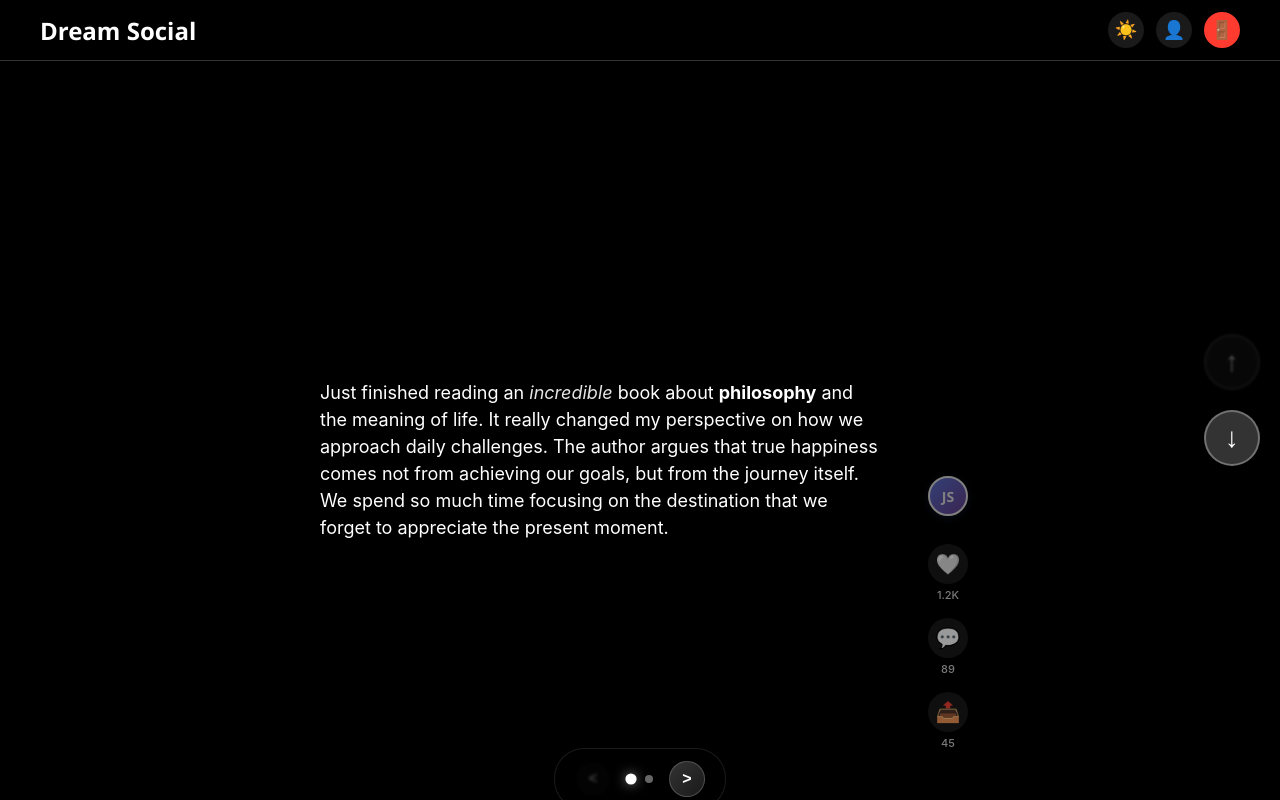
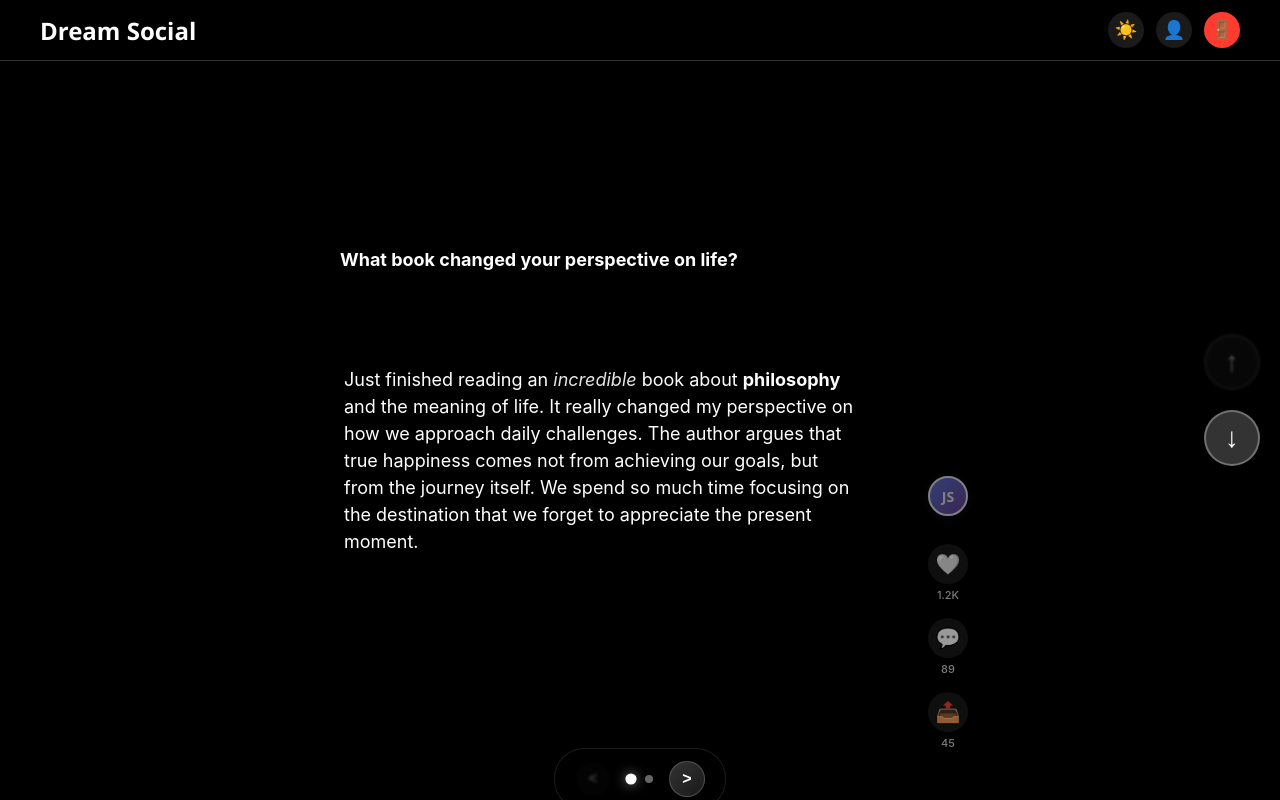
Before and after one commit to dytruong/dream.all-in-one, a React (Create React App) app in the folder src/frontend/: page /newsfeed in a window 1280 px wide. Built offline with nearby package versions, Linux system fonts and the light colour scheme; sample sign-in values are in the browser's storage.

Commit message:
feat: Add question section to posts in Newsfeed component for enhanced user engagement

```diff
--- a/src/frontend/src/components/Newsfeed.css
+++ b/src/frontend/src/components/Newsfeed.css
@@ -375,6 +375,56 @@
   background: #fff; /* Solid white background in light mode */
 }
 
+/* Question Section - Liền kề box container của câu trả lời */
+.post-question {
+  padding: 0 20px;
+  margin: 0;
+  position: relative;
+  z-index: 30;
+  background: transparent;
+  box-shadow: none;
+  backdrop-filter: none;
+  border-radius: 0;
+}
+
+.dark .post-question {
+  background: transparent;
+  border-bottom: none;
+}
+
+.light .post-question {
+  background: transparent;
+  border-bottom: none;
+}
+
+.question-content {
+  display: block;
+  padding: 0;
+  margin: 0;
+}
+
+.question-icon {
+  display: none;
+}
+
+.question-text {
+  font-size: 18px;
+  font-weight: 700;
+  line-height: 1.3;
+  margin: 0;
+  padding: 0;
+  text-align: left;
+  font-family: -apple-system, BlinkMacSystemFont, 'Segoe UI', Roboto, Helvetica, Arial, sans-serif;
+}
+
+.dark .question-text {
+  color: #fff;
+}
+
+.light .question-text {
+  color: #000;
+}
+
 /* Right Sidebar - TikTok Style */
 .right-sidebar {
   position: absolute;
@@ -525,10 +575,11 @@
   display: none; /* Hide old user info section */
 }
 
-/* Post Text - MAIN FOCUS - Full Width TikTok Style */
+/* Post Text - MAIN FOCUS - Gần câu hỏi hơn */
 .post-text {
   text-align: left;
-  padding: 20px 0;
+  padding: 0;
+  padding-top: 0; /* Loại bỏ padding top để sát câu hỏi */
   max-width: 100%;
   width: 100%; /* Full width */
   animation: none;
--- a/src/frontend/src/components/Newsfeed.tsx
+++ b/src/frontend/src/components/Newsfeed.tsx
@@ -15,6 +15,7 @@ interface Post {
   user: string;
   userAvatar: string;
   text: string;
+  question?: string; // Câu hỏi hiển thị ở trên cùng
   highlightedWords?: string[];
   likes: number;
   comments: number;
@@ -191,6 +192,7 @@ const Newsfeed: React.FC = () => {
         id: '1',
         user: 'John Smith',
         userAvatar: 'JS',
+        question: 'What book changed your perspective on life?',
         text: 'Just finished reading an *incredible* book about **philosophy** and the meaning of life. It really changed my perspective on how we approach daily challenges. The author argues that true happiness comes not from achieving our goals, but from the journey itself. We spend so much time focusing on the destination that we forget to appreciate the present moment. Every step, every struggle, every small victory is part of what makes life meaningful. **Highly recommend** to anyone seeking deeper understanding! 📚✨ #philosophy #mindfulness #bookrecommendation',
         highlightedWords: [],
         likes: 1234,
@@ -203,6 +205,7 @@ const Newsfeed: React.FC = () => {
         id: '2',
         user: 'Mary Johnson',
         userAvatar: 'MJ',
+        question: 'What does coding mean to you?',
         text: 'Coding is not just about writing code, it\'s about **solving problems** and *creating solutions* that make people\'s lives better. Every line of code is an opportunity to make a difference. After 10 years in this industry, I\'ve learned that the best developers are not those who know every syntax or framework, but those who can **empathize with users** and understand the real problems they face. Technology is just a tool - what matters is how we use it to build something meaningful. Whether you\'re building a small app or a large system, always remember: **you\'re building for people, not machines**. Keep that human connection at the heart of everything you create. 💻🚀 #coding #developer #softwareengineering #tech',
         highlightedWords: [],
         likes: 2567,
@@ -215,6 +218,7 @@ const Newsfeed: React.FC = () => {
         id: '3',
         user: 'David Wilson',
         userAvatar: 'DW',
+        question: 'How do you handle failure?',
         text: '**Success** is not final, *failure* is not fatal: it is the **courage to continue** that counts. Keep pushing forward even when things get tough. Your breakthrough might be just around the corner! I\'ve failed more times than I can count - failed job interviews, failed projects, failed relationships. But each failure taught me something valuable. The key is not to avoid failure, but to *learn from it* and **keep moving forward**. When you fall down, you have two choices: stay down or get back up stronger. I choose to get back up every single time. Remember, every successful person you admire has failed countless times - the difference is they didn\'t give up. **Don\'t give up on your dreams**. 💪🎯 #motivation #nevergiveup #success',
         highlightedWords: [],
         likes: 3421,
@@ -227,6 +231,7 @@ const Newsfeed: React.FC = () => {
         id: '4',
         user: 'Sarah Lee',
         userAvatar: 'SL',
+        question: 'When is the right time to start?',
         text: 'The **best time** to plant a tree was 20 years ago. The *second best time* is **now**. Don\'t wait for the perfect moment, take the moment and make it perfect. Start today! I used to be the queen of procrastination - always waiting for the "right time" to start my business, learn that new skill, or pursue my passion. But guess what? The right time never came. Until I realized that there is no perfect moment. Life is messy, chaotic, and unpredictable. If you wait for everything to be perfect, you\'ll be waiting forever. So I stopped waiting and started doing. And you know what happened? Things weren\'t perfect, but they were *real*. And that real progress, no matter how small, beats perfect planning any day. **Take action today**, even if it\'s just one small step. That small step will lead to another, and another, and before you know it, you\'ve traveled miles. 🌱✨ #justdoit #takeaction #motivation #growth',
         highlightedWords: [],
         likes: 5678,
@@ -239,6 +244,7 @@ const Newsfeed: React.FC = () => {
         id: '5',
         user: 'Alex Chen',
         userAvatar: 'AC',
+        question: 'How do you take care of your mental health?',
         text: 'Mental health is just as important as physical health, yet we often neglect it. In our fast-paced world, we\'re constantly bombarded with notifications, deadlines, and expectations. We push ourselves to the limit, thinking that\'s what success looks like. But **true success** includes taking care of your mental wellbeing. I learned this the hard way after experiencing burnout last year. I was working 80-hour weeks, barely sleeping, always stressed. I thought I was being productive, but I was actually destroying myself. It took hitting rock bottom for me to realize that *rest is not laziness* - it\'s necessary for sustainable success. Now I prioritize my mental health: I meditate daily, I take breaks, I say no to things that drain me, and I surround myself with positive people. The result? I\'m more creative, more productive, and infinitely happier. **Take care of your mind** - it\'s the only one you\'ve got. 🧠💚 #mentalhealth #selfcare #wellness #burnout #mindfulness',
         highlightedWords: [],
         likes: 4521,
@@ -251,6 +257,7 @@ const Newsfeed: React.FC = () => {
         id: '6',
         user: 'Emma Rodriguez',
         userAvatar: 'ER',
+        question: 'What can we do about climate change?',
         text: 'Climate change is not a distant threat - it\'s happening right now, and we all have a role to play in fighting it. Every small action counts. I know it can feel overwhelming, like "what difference can one person make?" But imagine if everyone thought that way - nothing would ever change. Instead, imagine if everyone made just *one small change*: using reusable bags, reducing meat consumption, cycling instead of driving, or supporting sustainable businesses. Those individual actions multiply. I\'ve been making conscious choices for the past year: **zero waste lifestyle**, plant-based diet, buying secondhand, and supporting eco-friendly companies. Has it been perfect? No. Has it been easy? Not always. But is it worth it? Absolutely. We don\'t need a handful of people doing zero waste perfectly - we need millions of people doing it *imperfectly*. Start where you are, use what you have, do what you can. **The planet needs all of us**. 🌍♻️ #climatechange #sustainability #zerowaste #ecofriendly #savetheplanet',
         highlightedWords: [],
         likes: 6234,
@@ -379,6 +386,24 @@ const Newsfeed: React.FC = () => {
 
       <div className="feed-wrapper">
         <div className="mobile-feed" style={{ position: 'relative', overflow: 'hidden' }}>
+          {/* Question section - Cố định vị trí, không bị ảnh hưởng bởi animation */}
+          {currentPost && currentPost.question && (
+            <div style={{
+              position: 'absolute',
+              top: '50%',
+              left: '20px',
+              right: '100px', // Space for sidebar
+              transform: 'translateY(calc(-50% - 200px))', // Đặt phía trên box
+              zIndex: 30,
+            }}>
+              <div className="post-question">
+                <div className="question-content">
+                  <h3 className="question-text">{currentPost.question}</h3>
+                </div>
+              </div>
+            </div>
+          )}
+
           <AnimatePresence initial={false} custom={verticalDirection} mode="popLayout">
             {currentPost && (
               <motion.div
@@ -424,7 +449,17 @@ const Newsfeed: React.FC = () => {
                 style={{ zIndex: 10 }}
               >
                 {/* Horizontal scroll container with preview effect */}
-                <div style={{ position: 'relative', width: '100%', height: '100%', overflow: 'hidden' }}>
+                <div style={{
+                  position: 'relative',
+                  width: '100%',
+                  height: '100%',
+                  display: 'flex',
+                  alignItems: 'center',
+                  justifyContent: 'center',
+                  padding: '20px',
+                  paddingRight: '100px', // Space for sidebar
+                }}>
+                  <div style={{ position: 'relative', width: '100%', overflow: 'hidden' }}>
                     {/* Previous page preview */}
                     {currentPageIndex > 0 && (
                       <motion.div
@@ -433,7 +468,6 @@ const Newsfeed: React.FC = () => {
                           top: 0,
                           left: 0,
                           width: '100%',
-                        height: '100%',
                           x: prevPageTransform,
                           zIndex: 2,
                           opacity: 0.5,
@@ -498,6 +532,7 @@ const Newsfeed: React.FC = () => {
                           backgroundColor: theme === 'dark' ? '#000' : '#fff',
                           zIndex: 5,
                           position: 'relative',
+                          padding: '24px',
                         }}
                       >
                         <div className="post-text">
@@ -514,7 +549,6 @@ const Newsfeed: React.FC = () => {
                           top: 0,
                           left: 0,
                           width: '100%',
-                        height: '100%',
                           x: nextPageTransform,
                           zIndex: 2,
                           opacity: 0.5,
@@ -527,6 +561,7 @@ const Newsfeed: React.FC = () => {
                         </div>
                       </motion.div>
                     )}
+                  </div>
                 </div>
 
                 <div className="right-sidebar" style={{ position: 'absolute', zIndex: 20 }}>
```
Lines whose indentation alone changed are shown as unchanged.
